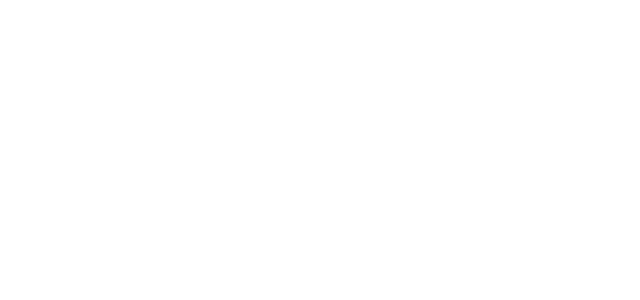
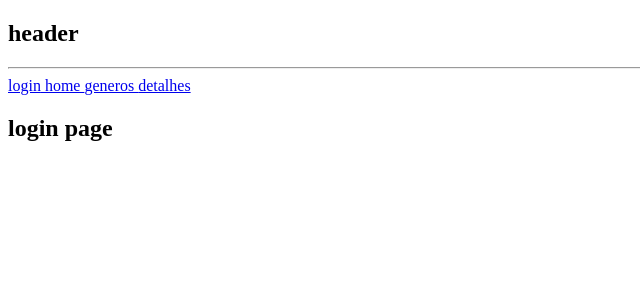
Before and after one commit to lenascadz/React_LivrariaVirtual, a React (Vite) app: page / in a window 1280 px wide. Shown: the top 300 px of the page, without its empty margins (0-640 px from the left). Built offline with nearby package versions, Linux system fonts and the light colour scheme.

Commit message:
feat: criando rotas (router dom)

```diff
--- a/src/App.tsx
+++ b/src/App.tsx
@@ -1,8 +1,8 @@
 // import './App.css'
 
+import { RouterProvider } from "react-router-dom";
+import router from "./router";
+
 export default function App() {
-  return (
-    <>
-    </>
-  )
+  return <RouterProvider router={router} />
 }
--- /dev/null
+++ b/src/components/header/index.tsx
@@ -0,0 +1,16 @@
+import { Link } from "react-router-dom";
+
+export default function Header() {
+    return(
+        <header>
+            <h2> header </h2>
+            <hr />
+            <nav>
+                <Link to="/">login</Link>
+                <Link to="/home"> home  </Link>
+                <Link to="/genres"> generos </Link>
+                <Link to="/details">detalhes </Link>
+            </nav>
+        </header>
+    )
+}
--- a/src/pages/genres/index.tsx
+++ b/src/pages/genres/index.tsx
@@ -0,0 +1,13 @@
+import Header from "../../components/header"
+
+export default function BookDetais() {
+    return (
+        <>
+            <Header/>
+
+            <main>
+                <h2> generos </h2>
+            </main>
+        </>
+    )
+}
--- a/src/pages/home/index.tsx
+++ b/src/pages/home/index.tsx
@@ -0,0 +1,13 @@
+import Header from "../../components/header"
+
+export default function BookDetais() {
+    return (
+        <>
+            <Header/>
+
+            <main>
+                <h2> home page </h2>
+            </main>
+        </>
+    )
+}
--- a/src/pages/login/index.tsx
+++ b/src/pages/login/index.tsx
@@ -0,0 +1,13 @@
+import Header from "../../components/header";
+
+export default function Login() {
+    return (
+        <>
+            <Header/>
+
+            <main>
+                <h2> login page </h2>
+            </main>
+        </>
+    )
+}
--- /dev/null
+++ b/src/router.tsx
@@ -0,0 +1,26 @@
+import { createBrowserRouter } from "react-router-dom";
+import Login from "./pages/login";
+import Home from "./pages/Home";
+import Genres from "./pages/genres";
+import BookDetais from "./pages/Home";
+
+const router = createBrowserRouter ([
+    {
+        path: "/",
+        element: <Login/>
+    },
+    {
+        path: "/home",
+        element: <Home/>
+    },
+    {
+        path: "/genre",
+        element: <Genres/>
+    },
+    {
+        path: "/details",
+        element: <BookDetais/>
+    }
+])
+
+export default router;
```
Also changed, not shown: src/pages/book details/index.tsx (+13 -0 lines).
